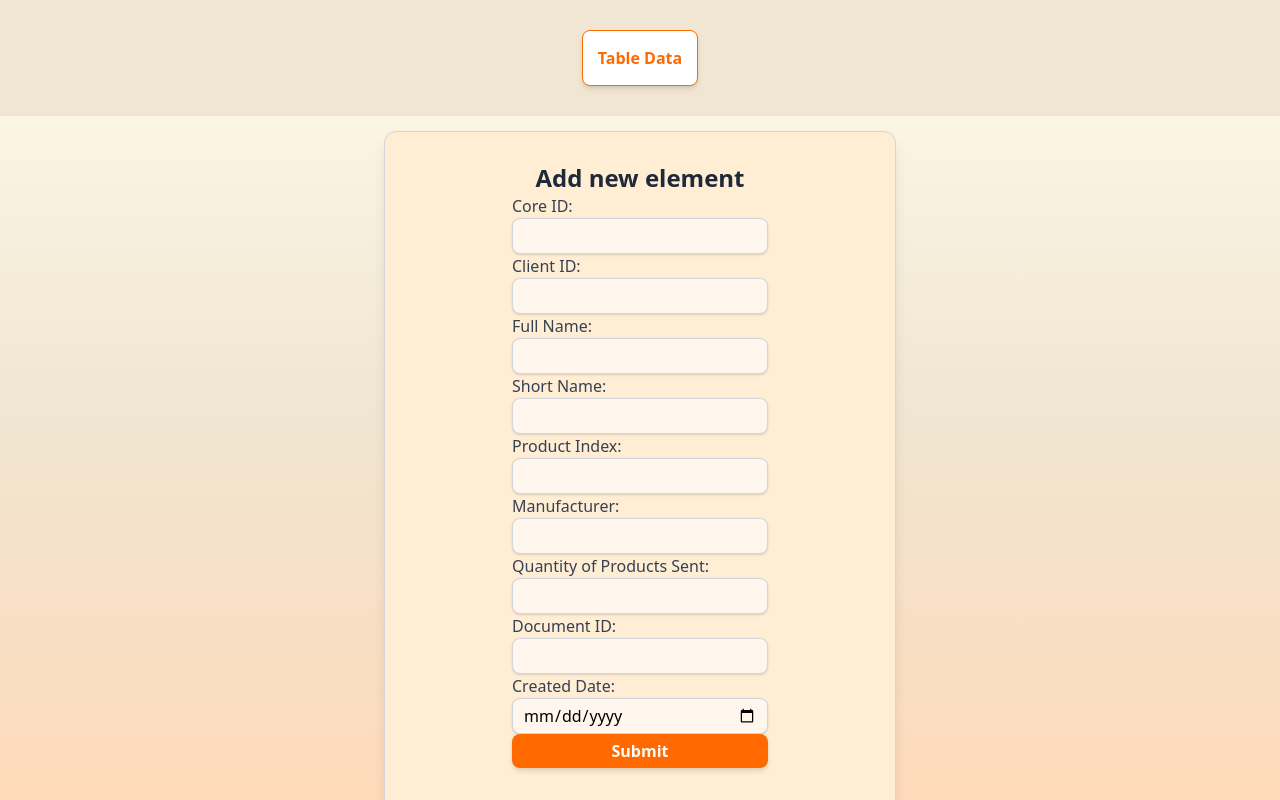
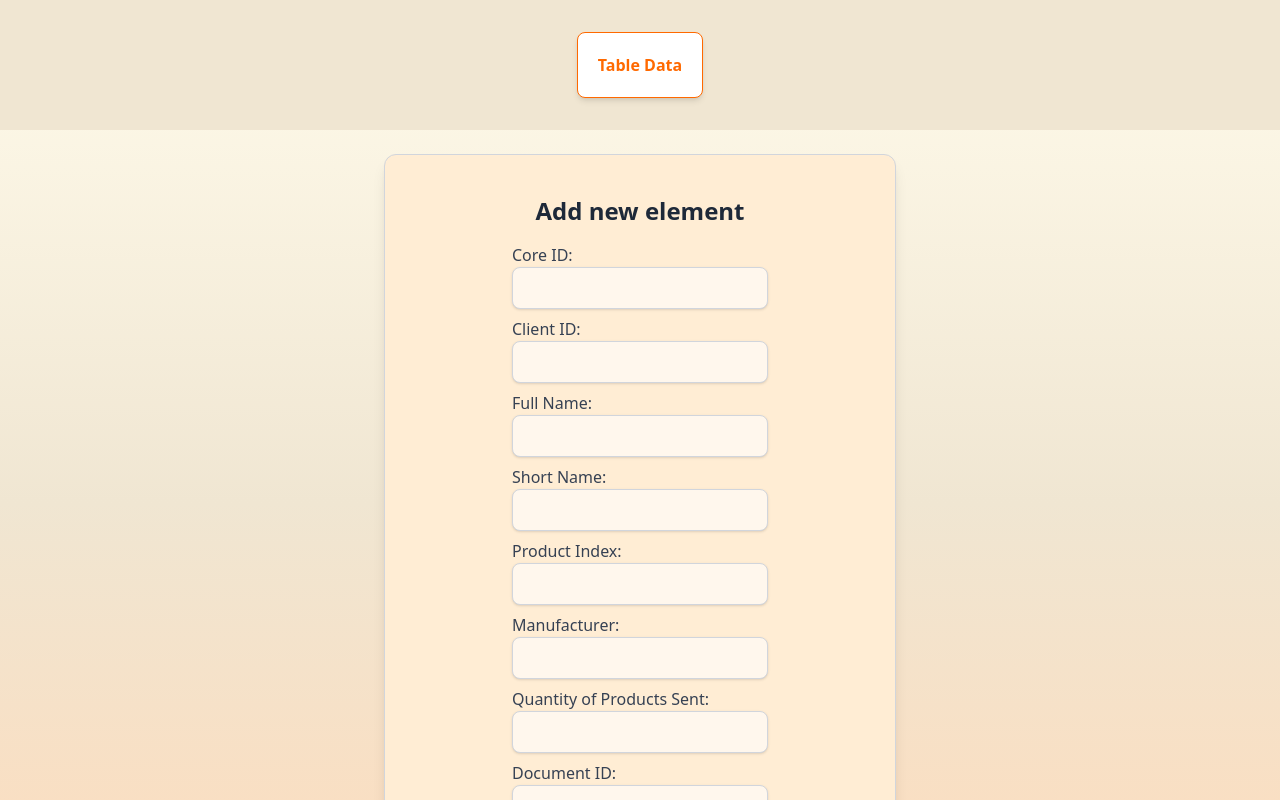
Before and after one commit to Damian080990/crud-data-app, a React (Vite) app: page /AddNewData in a window 1280 px wide. Shown: the top 800 px of the page. Built offline with nearby package versions, Linux system fonts and the light colour scheme.

Commit message:
add print section and repair edited date crash

```diff
--- a/package.json
+++ b/package.json
@@ -21,6 +21,7 @@
     "react-icons": "^5.5.0",
     "react-router": "^7.2.0",
     "react-router-dom": "^7.2.0",
+    "react-to-print": "^3.0.5",
     "tailwindcss": "^4.0.8"
   },
   "devDependencies": {
--- a/src/App.jsx
+++ b/src/App.jsx
@@ -3,7 +3,7 @@ import { GetData } from "./components/GetData";
 import { BrowserRouter, Route, Routes } from "react-router";
 import { AddNewData } from "./components/AddNewData";
 import { EditData } from "./components/EditData";
-import { DeleteData } from "./components/DeleteData";
+import { PrintData } from "./components/PrintData";
 function App() {
   // zarządza stanem zapytań, pamięcią podręczną i ich automatycznym odświeżaniem
   const queryClient = new QueryClient();
@@ -16,7 +16,7 @@ function App() {
           <Route path="/" element={<GetData />} />
           <Route path="AddNewData" element={<AddNewData />} />
           <Route path="/edit/:id" element={<EditData />} />
-          <Route path="/delete/:id" element={<DeleteData />} />
+          <Route path="/print/:id" element={<PrintData />} />
         </Routes>
       </QueryClientProvider>
     </BrowserRouter>
--- a/src/components/AddNewData.jsx
+++ b/src/components/AddNewData.jsx
@@ -48,7 +48,7 @@ export const AddNewData = () => {
         console.log("Sending data:", core); // co jest wysyłane
 
         mutation.mutate(core);
-        navigate("/"); //todo przekierowanie na stronę główną po wciśnięciu submit button
+        navigate("/");
 
         // Resetowanie formularza
         setCoreIdValue("");
@@ -63,12 +63,12 @@ export const AddNewData = () => {
     }
     return (
         <Fragment>
-            <nav className="navigate">
+            <nav className="navigate flex p-8 w-full justify-center items-center mb-6">
                 <NavLink
                     to="/"
                     end
                     className={({ isActive }) =>
-                        `padding rounded-lg font-bold transition-all shadow-md ${isActive ? "bg-orange-500 text-white" : "bg-white text-orange-500 border border-orange-500 hover:bg-orange-500 hover:text-white"
+                        `p-5 rounded-lg font-bold transition-all shadow-md ${isActive ? "bg-orange-500 text-white" : "bg-white text-orange-500 border border-orange-500 hover:bg-orange-500 hover:text-white"
                         }`
                     }
                 >
@@ -76,47 +76,47 @@ export const AddNewData = () => {
                 </NavLink>
             </nav>
             <div className="flex justify-center items-center ">
-                <div className="content form w-full max-w-lg bg-orange-100 border border-gray-300 shadow-lg rounded-xl">
+                <div className="content py-10 w-full max-w-lg bg-orange-100 border border-gray-300 shadow-lg rounded-xl">
                     <form onSubmit={handleSubmit}>
-                        <h2 className="text-2xl font-bold text-center text-gray-800">Add new element</h2>
+                        <h2 className="text-2xl font-bold text-center text-gray-800 mb-4">Add new element</h2>
 
-                        <div className="flex flex-col">
+                        <div className="flex flex-col mb-2">
                             <label className="text-gray-700 font-medium">Core ID: {" "} </label>
-                            <input className="inputClass bg-orange-50 w-3xs p-2 border border-gray-300 rounded-lg shadow-sm focus:ring-orange-500 focus:border-orange-500" onChange={(e) => setCoreIdValue(e.target.value)} value={coreIdValue} />
+                            <input className="py-2 px-2 bg-orange-50 w-3xs p-2 border border-gray-300 rounded-lg shadow-sm focus:ring-orange-500 focus:border-orange-500" onChange={(e) => setCoreIdValue(e.target.value)} value={coreIdValue} />
                         </div>
 
-                        <div className="flex flex-col">
+                        <div className="flex flex-col mb-2">
                             <label className="text-gray-700 font-medium">Client ID: {" "} </label>
-                            <input className="inputClass bg-orange-50 w-3xs p-2 border border-gray-300 rounded-lg shadow-sm focus:ring-orange-500 focus:border-orange-500" onChange={(e) => setClientIdValue(e.target.value)} value={clientIdValue} /></div>
+                            <input className="py-2 px-2 bg-orange-50 w-3xs p-2 border border-gray-300 rounded-lg shadow-sm focus:ring-orange-500 focus:border-orange-500" onChange={(e) => setClientIdValue(e.target.value)} value={clientIdValue} /></div>
 
-                        <div className="flex flex-col">
+                        <div className="flex flex-col mb-2">
                             <label className="text-gray-700 font-medium">Full Name: {" "} </label>
-                            <input className="inputClass bg-orange-50 w-3xs p-2 border border-gray-300 rounded-lg shadow-sm focus:ring-orange-500 focus:border-orange-500" onChange={(e) => setFullNameValue(e.target.value)} value={fullNameValue} /></div>
+                            <input className="py-2 px-2 bg-orange-50 w-3xs p-2 border border-gray-300 rounded-lg shadow-sm focus:ring-orange-500 focus:border-orange-500" onChange={(e) => setFullNameValue(e.target.value)} value={fullNameValue} /></div>
 
-                        <div className="flex flex-col">
+                        <div className="flex flex-col mb-2">
                             <label className="text-gray-700 font-medium">Short Name: {" "} </label>
-                            <input className="inputClass bg-orange-50 w-3xs p-2 border border-gray-300 rounded-lg shadow-sm focus:ring-orange-500 focus:border-orange-500" onChange={(e) => setShortNameValue(e.target.value)} value={shortNameValue} /></div>
+                            <input className="py-2 px-2 bg-orange-50 w-3xs p-2 border border-gray-300 rounded-lg shadow-sm focus:ring-orange-500 focus:border-orange-500" onChange={(e) => setShortNameValue(e.target.value)} value={shortNameValue} /></div>
 
-                        <div className="flex flex-col">
+                        <div className="flex flex-col mb-2">
                             <label className="text-gray-700 font-medium">Product Index: {" "} </label>
-                            <input className="inputClass bg-orange-50 w-3xs p-2 border border-gray-300 rounded-lg shadow-sm focus:ring-orange-500 focus:border-orange-500" onChange={(e) => setProductIndexValue(e.target.value)} value={productIndexValue} /> </div>
+                            <input className="py-2 px-2 bg-orange-50 w-3xs p-2 border border-gray-300 rounded-lg shadow-sm focus:ring-orange-500 focus:border-orange-500" onChange={(e) => setProductIndexValue(e.target.value)} value={productIndexValue} /> </div>
 
-                        <div className="flex flex-col">
+                        <div className="flex flex-col mb-2">
                             <label className="text-gray-700 font-medium">Manufacturer: {" "} </label>
-                            <input className="inputClass bg-orange-50 w-3xs p-2 border border-gray-300 rounded-lg shadow-sm focus:ring-orange-500 focus:border-orange-500" onChange={(e) => setManufacturerValue(e.target.value)} value={manufacturerValue} /> </div>
+                            <input className="py-2 px-2 bg-orange-50 w-3xs p-2 border border-gray-300 rounded-lg shadow-sm focus:ring-orange-500 focus:border-orange-500" onChange={(e) => setManufacturerValue(e.target.value)} value={manufacturerValue} /> </div>
 
-                        <div className="flex flex-col">
+                        <div className="flex flex-col mb-2">
                             <label className="text-gray-700 font-medium">Quantity of Products Sent: {" "} </label>
-                            <input className="inputClass bg-orange-50 w-3xs p-2 border border-gray-300 rounded-lg shadow-sm focus:ring-orange-500 focus:border-orange-500" onChange={(e) => setQuantityProductsSentValue(e.target.value)} value={quantityProductsSentValue} /> </div>
+                            <input className="py-2 px-2 bg-orange-50 w-3xs p-2 border border-gray-300 rounded-lg shadow-sm focus:ring-orange-500 focus:border-orange-500" onChange={(e) => setQuantityProductsSentValue(e.target.value)} value={quantityProductsSentValue} /> </div>
 
-                        <div className="flex flex-col">
+                        <div className="flex flex-col mb-2">
                             <label className="text-gray-700 font-medium">Document ID: {" "} </label>
-                            <input className="inputClass bg-orange-50 w-3xs p-2 border border-gray-300 rounded-lg shadow-sm focus:ring-orange-500 focus:border-orange-500" onChange={(e) => setDocumentIdValue(e.target.value)} value={documentIdValue} /></div>
-                        <div className="flex flex-col">
+                            <input className="py-2 px-2 bg-orange-50 w-3xs p-2 border border-gray-300 rounded-lg shadow-sm focus:ring-orange-500 focus:border-orange-500" onChange={(e) => setDocumentIdValue(e.target.value)} value={documentIdValue} /></div>
+                        <div className="flex flex-col mb-2">
                             <label className="text-gray-700 font-medium">Created Date: {" "} </label>
-                            <input className="inputClass bg-orange-50 w-3xs p-2 border border-gray-300 rounded-lg shadow-sm focus:ring-orange-500 focus:border-orange-500" type="date" onChange={(e) => setCreatedDateValue(e.target.value)} value={createdDateValue} /></div>
+                            <input className="py-2 px-2 bg-orange-50 w-3xs p-2 border border-gray-300 rounded-lg shadow-sm focus:ring-orange-500 focus:border-orange-500" type="date" onChange={(e) => setCreatedDateValue(e.target.value)} value={createdDateValue} /></div>
 
-                        <button type="submit" className="inputClass w-full py-2 px-4 bg-orange-500 hover:bg-orange-600 text-white font-bold rounded-lg shadow-md transition-all">Submit</button>
+                        <button type="submit" className=" mt-4 py-2 px-2 w-full py-2 px-4 bg-orange-500 hover:bg-orange-600 text-white font-bold rounded-lg shadow-md transition-all">Submit</button>
                     </form>
                 </div>
             </div>
--- a/src/components/DeleteData.jsx
+++ b/src/components/DeleteData.jsx
@@ -8,7 +8,7 @@ export const DeleteData = ({ id, fullName, coresID, onClose }) => {
     const mutation = useMutation({
         mutationFn: deleteCoreData,
         onSuccess: () => {
-            queryClient.invalidateQueries(['cores']);
+            queryClient.invalidateQueries(['cores']); //odswiezenie tabeli
             onClose(); // Zamykamy modal po usunięciu
         },
         onError: (error) => {
@@ -23,8 +23,8 @@ export const DeleteData = ({ id, fullName, coresID, onClose }) => {
 
     return (
         <div className="content min-h-screen z-40">
-            <div className="min-w-3xs flex flex-col justify-center items-center content form w-full max-w-lg bg-orange-100 border border-gray-300 shadow-lg rounded-xl">
-                <h3 className="mb-4">{`Do you want to delete Core ID: ${coresID} belongs to ${fullName}`}</h3>
+            <div className="px-5 py-5 min-w-3xs flex flex-col flex-wrap justify-center items-center content form w-full max-w-lg bg-orange-100 border border-gray-300 shadow-lg rounded-xl">
+                <h3 className="mb-4 ">{`Do you want to delete Core ID: ${coresID} belongs to ${fullName}`}</h3>
                 <div className="flex justify-around w-full">
                     <button className="px-4 py-2 bg-red-500 text-white rounded-lg" onClick={handleDelete}>Yes</button>
                     <button className="px-4 py-2 bg-gray-300 rounded-lg" onClick={onClose}>No</button>
--- a/src/helpers.jsx
+++ b/src/helpers.jsx
@@ -24,7 +24,8 @@ export const fetchCoreById = async (id) => {
 };
 
 // PUT
-export const updateCoreData = async ({ id, updatedData }) => {
-    const { data } = await axios.put(`http://localhost:3000/core/${id}`, updatedData);
+export const updateCoreData = async ({ id, core }) => {
+    console.log(`Aktualizuję rekord o ID: ${id}`); // Debugowanie
+    const { data } = await axios.put(`http://localhost:3000/core/${id}`, core);
     return data;
 };
--- a/src/index.css
+++ b/src/index.css
@@ -3,8 +3,6 @@
 
 * {
     box-sizing: border-box;
-    padding: 0;
-    margin: 0;
 }
 
 body {
@@ -25,32 +23,10 @@ body {
     align-items: center;
 }
 
-.form {
-    padding: 30px 0 45px 0;
-}
+
 
 .navigate {
-    display: flex;
-    width: 100%;
+
     background-color: #f0e6d2;
-    padding: 30px;
-    justify-content: center;
-    align-items: center;
-    margin: 0 0 15px 0;
+
 }
-
-.navigate .padding {
-    padding: 15px;
-}
-
-.inputClass {
-    padding: 5px 10px 5px 10px;
-}
-
-.show {
-    display: flex;
-}
-
-.hidden {
-    display: none;
-}
```
Also changed, not shown: src/components/EditData.jsx (+27 -27 lines), src/components/GetData.jsx (+35 -26 lines), src/components/PrintData.jsx (added, +76 -0 lines), 1 other file (tests, documents, lock files or other folders).
